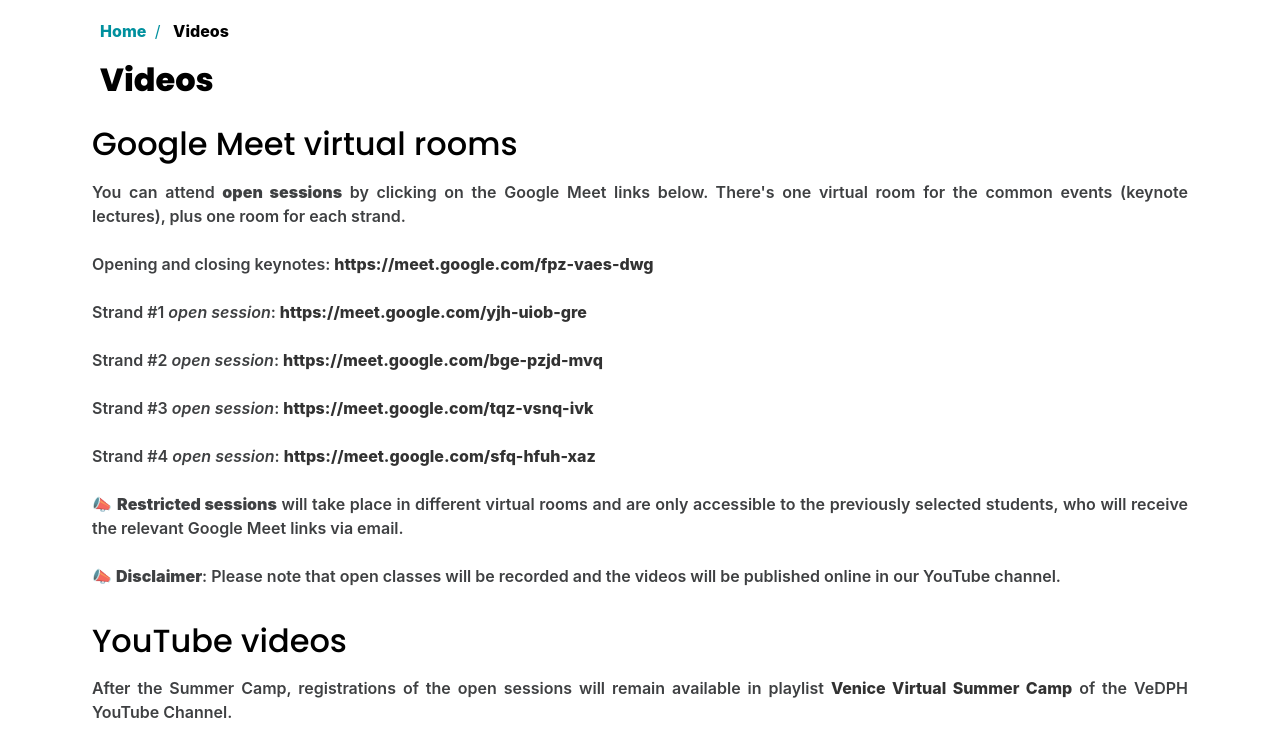
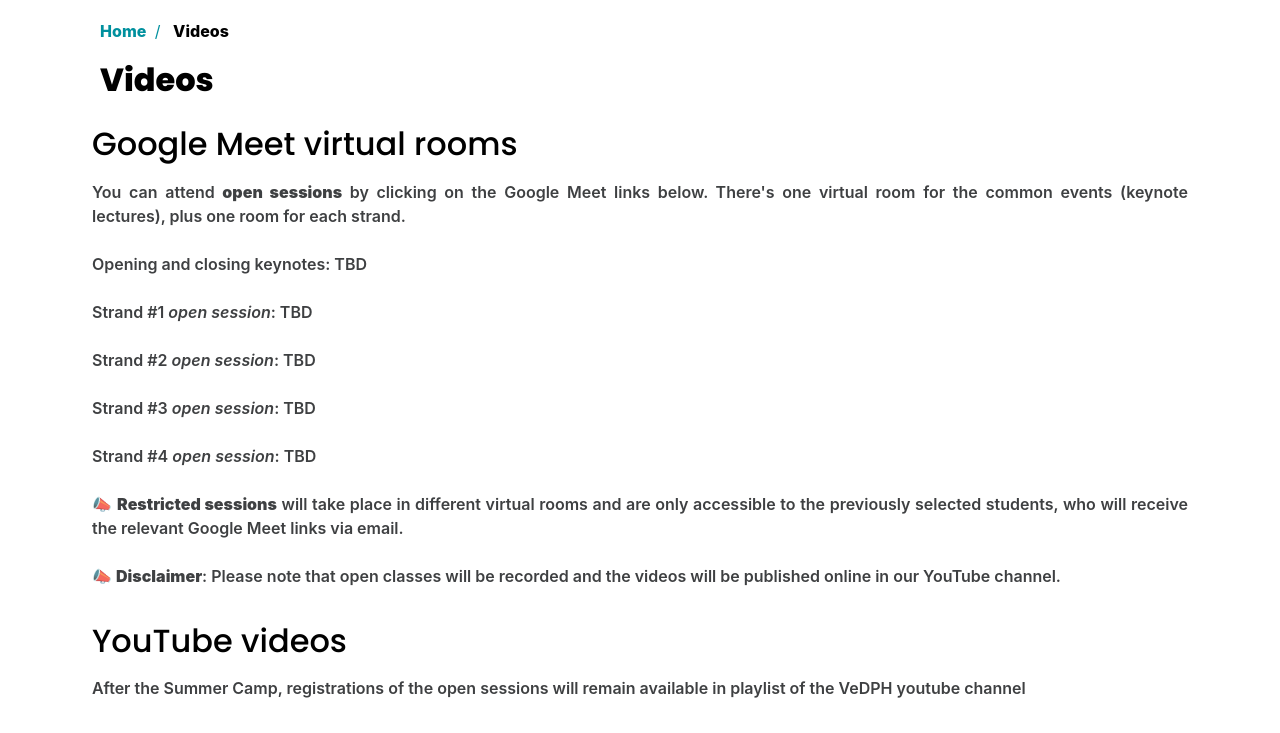
Before and after one commit to vedph/summerschool, a Jekyll site: the page built from videos.html, in a window 1280 px wide and 900 px high, cut to the strip 167-900 px from the top of the window. Built offline with Jekyll 4.4.1, drawn with Linux system fonts in a browser that asks for light colours; nearby versions of some CDN libraries; some web fonts are replaced.

Commit message:
edits on hompage

```diff
--- a/_config.yml
+++ b/_config.yml
@@ -30,7 +30,7 @@
 brand_text_logo: logo_text.png
 brand_name: VeDPH
 header: VENICE DIGITAL AND PUBLIC HUMANITIES SUMMER SCHOOL
-subheader: 6-10 July 2020
+subheader: 11-15 July 2022
 
 # Social Links
 twitter_username: venicedph
--- a/index.html
+++ b/index.html
@@ -9,8 +9,8 @@
           <div class="column col-12 text-center">
 
           <p class="text-secondary color" style="text-align: justify;">📺 📹 <a href="{{site.baseurl}}/videos"><u><strong>The links to the virtual rooms</strong></u></a> allow you to follow all the different open classes.</p>
-          <p class="text-secondary color" style="text-align: justify;">📺 📹 There’s one room for the common events - <a href="{{site.baseurl}}/keynote">keynote lectures by Elena Pierazzo and Fabio Vitali</a> - and one room for each strand. Restricted classes will take place in different virtual rooms and are only accessible to the previously selected students. 📣 <strong>Disclaimer</strong>: Please note that open classes will be recorded and the videos will be published online in our YouTube channel. <strong>The Virtual Summer Camp is entirely free of charge</strong>. </p>
-          <p class="text-secondary color" style="text-align: justify;">The virtual summer camp is organised by the <a href="https://www.unive.it/vedph">Venice Centre for Digital and Public Humanities</a> and includes four different strands: <em>Digital Textual Scholarship</em>, <em>Digital and Public History Digital</em>, <em>Digital and Public Art History</em>, <em>Digital Archaeology and its Public</em>.
+          <p class="text-secondary color" style="text-align: justify;">📣 <strong>Disclaimer</strong>: Please note that open classes will be recorded and the videos will be published online in our YouTube channel. <strong>The Virtual Summer Camp is entirely free of charge</strong>. </p>
+<!-- NEED CONFIRMATION          <p class="text-secondary color" style="text-align: justify;">The virtual summer camp is organised by the <a href="https://www.unive.it/vedph">Venice Centre for Digital and Public Humanities</a> and includes four different strands: <em>Digital Textual Scholarship</em>, <em>Digital and Public History Digital</em>, <em>Digital and Public Art History</em>, <em>Digital Archaeology and its Public</em>. -->
           </div>
           {% for category in site.main_categories %}
             {% for p in site.pages %}
--- a/speakers.html
+++ b/speakers.html
@@ -4,6 +4,7 @@
 title: Speakers
 ---
 <div>
+    <h3>WORK IN PROGRESS</h3>
     <h4>keynotes</h4>
     <p class="color"><strong><a href="https://cesr.cnrs.fr/node/1307" target="_blank">Elena Pierazzo</a></strong> (University of Tours)</p>
 
--- a/videos.html
+++ b/videos.html
@@ -11,11 +11,11 @@
 
     <p class="text-secondary color" style="text-align: justify;">You can attend <strong>open sessions</strong> by clicking on the Google Meet links below.
     There's one virtual room for the common events (keynote lectures), plus one room for each strand.</p>
-    <p class="text-secondary color" style="text-align: justify;">Opening and closing keynotes: <a href="https://meet.google.com/fpz-vaes-dwg" target="_blank">https://meet.google.com/fpz-vaes-dwg</a></p>
-    <p class="text-secondary color" style="text-align: justify;">Strand #1 <em>open session</em>: <a href="https://meet.google.com/yjh-uiob-gre" target="_blank">https://meet.google.com/yjh-uiob-gre</a></p>
-    <p class="text-secondary color" style="text-align: justify;">Strand #2 <em>open session</em>: <a href="https://meet.google.com/bge-pzjd-mvq" target="_blank">https://meet.google.com/bge-pzjd-mvq</a></p>
-    <p class="text-secondary color" style="text-align: justify;">Strand #3 <em>open session</em>: <a href="https://meet.google.com/tqz-vsnq-ivk" target="_blank">https://meet.google.com/tqz-vsnq-ivk</a></p>
-    <p class="text-secondary color" style="text-align: justify;">Strand #4 <em>open session</em>: <a href="https://meet.google.com/sfq-hfuh-xaz" target="_blank">https://meet.google.com/sfq-hfuh-xaz</a></p>
+    <p class="text-secondary color" style="text-align: justify;">Opening and closing keynotes: TBD </p>
+    <p class="text-secondary color" style="text-align: justify;">Strand #1 <em>open session</em>: TBD</p>
+    <p class="text-secondary color" style="text-align: justify;">Strand #2 <em>open session</em>: TBD</p>
+    <p class="text-secondary color" style="text-align: justify;">Strand #3 <em>open session</em>: TBD</p>
+    <p class="text-secondary color" style="text-align: justify;">Strand #4 <em>open session</em>: TBD</p>
 
 <!-- <h3>Restricted sessions</h3> -->
     <p class="text-secondary color" style="text-align: justify;">📣 <strong>Restricted sessions</strong> will take place in different virtual rooms and are only accessible to the previously selected students, who will receive the relevant Google Meet links via email.</p>
@@ -24,5 +24,5 @@
 
 <section id="youtube">
     <h2>YouTube videos</h2>
-    <p class="text-secondary color" style="text-align: justify;">After the Summer Camp, registrations of the open sessions will remain available in playlist <a href="https://www.youtube.com/playlist?list=PLzkDEscu2r2oYoYTyDpGo-LB1qfczSbt2" target="_blank">Venice Virtual Summer Camp</a> of the VeDPH YouTube Channel.</p>
+    <p class="text-secondary color" style="text-align: justify;">After the Summer Camp, registrations of the open sessions will remain available in playlist of the VeDPH youtube channel
 </section>
```
Also changed, not shown: programme/index.html (+6 -1 lines), materials/bessi_fusi_campagnolo/index.html (added), 6 other files.
